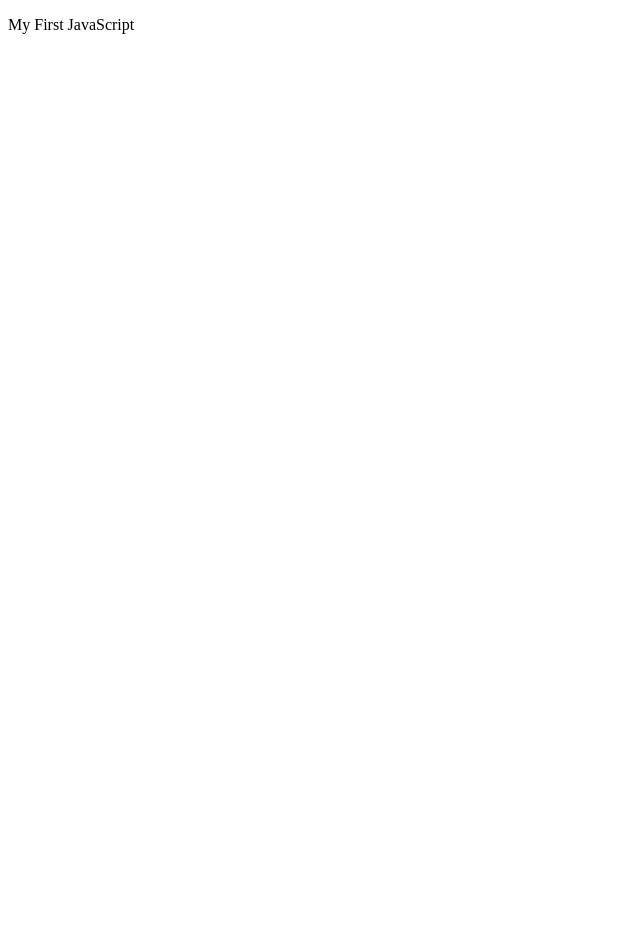
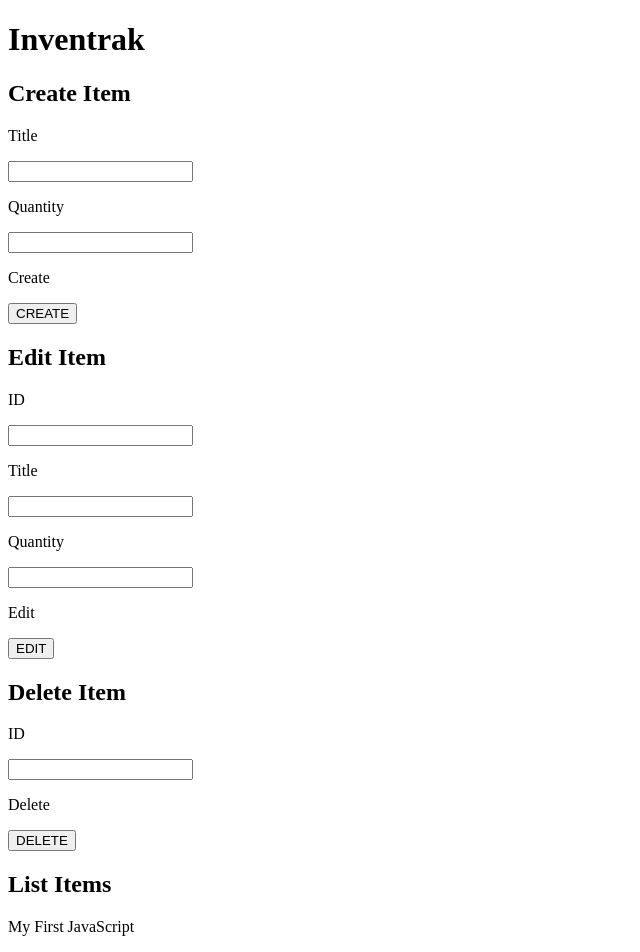
Before and after one commit to wiwichips/inventrak, a website: page public/index.html in a window 1280 px wide. Shown: the whole page, without its empty margins (0-640 px from the left). Before the commit the page ends 800 px from the top, so only its background shows below. Drawn offline with Linux system fonts and the light colour scheme; no server answers.

```diff
--- a/public/index.html
+++ b/public/index.html
@@ -4,7 +4,46 @@
     <meta charset="UTF-8">
   </head>
   <body>
-    <p id="list">test</p>
+    <h1>Inventrak</h1>
+
+    <!-- Create -->
+    <div id='create-div'>
+      <h2>Create Item</h2>
+      <p>Title</p>
+      <input type='text' id='create-title' name='create-title'>
+      <p>Quantity</p>
+      <input type='text' id='create-quantity' name='create-quantity'>
+      <p>Create<p>
+      <button type="button" id='create-button'>CREATE</button>
+    </div>
+
+    <!-- edit -->
+    <div id='edit-div'>
+      <h2>Edit Item</h2>
+      <p>ID</p>
+      <input type='text' id='edit-id' name='edit-id'>
+      <p>Title</p>
+      <input type='text' id='edit-title' name='edit-title'>
+      <p>Quantity</p>
+      <input type='text' id='edit-quantity' name='edit-quantity'>
+      <p>Edit<p>
+      <button type="button" id='edit-button'>EDIT</button>
+    </div>
+
+    <!-- delete -->
+    <div id='delete-div'>
+      <h2>Delete Item</h2>
+      <p>ID</p>
+      <input type='text' id='delete-id' name='delete-id'>
+      <p>Delete<p>
+      <button type="button" id='delete-button'>DELETE</button>
+    </div>
+
+    <!-- List display -->
+    <div id='list-div'>
+      <h2>List Items</h2>
+      <p id="list">There are currently no items in the database.</p>
+    </div>
 
     <script src="index.js"></script>
   </body>
```
